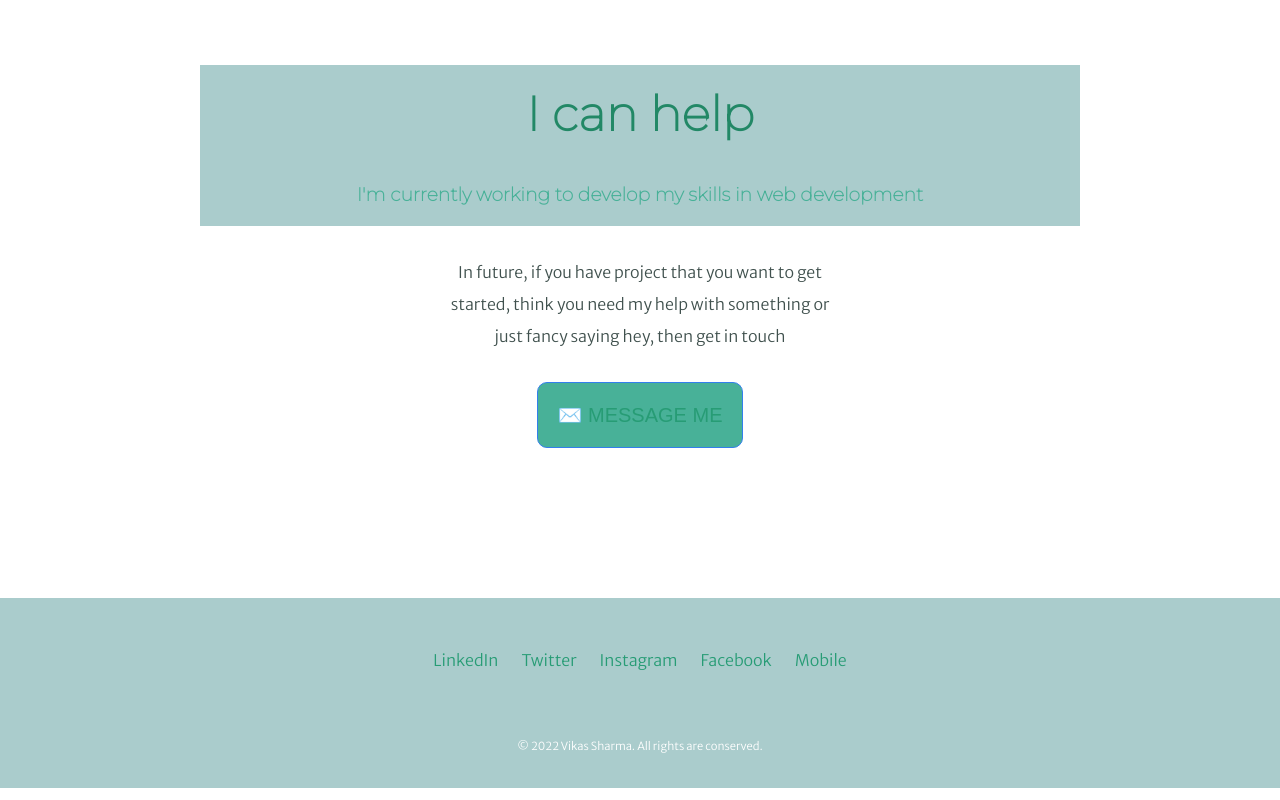
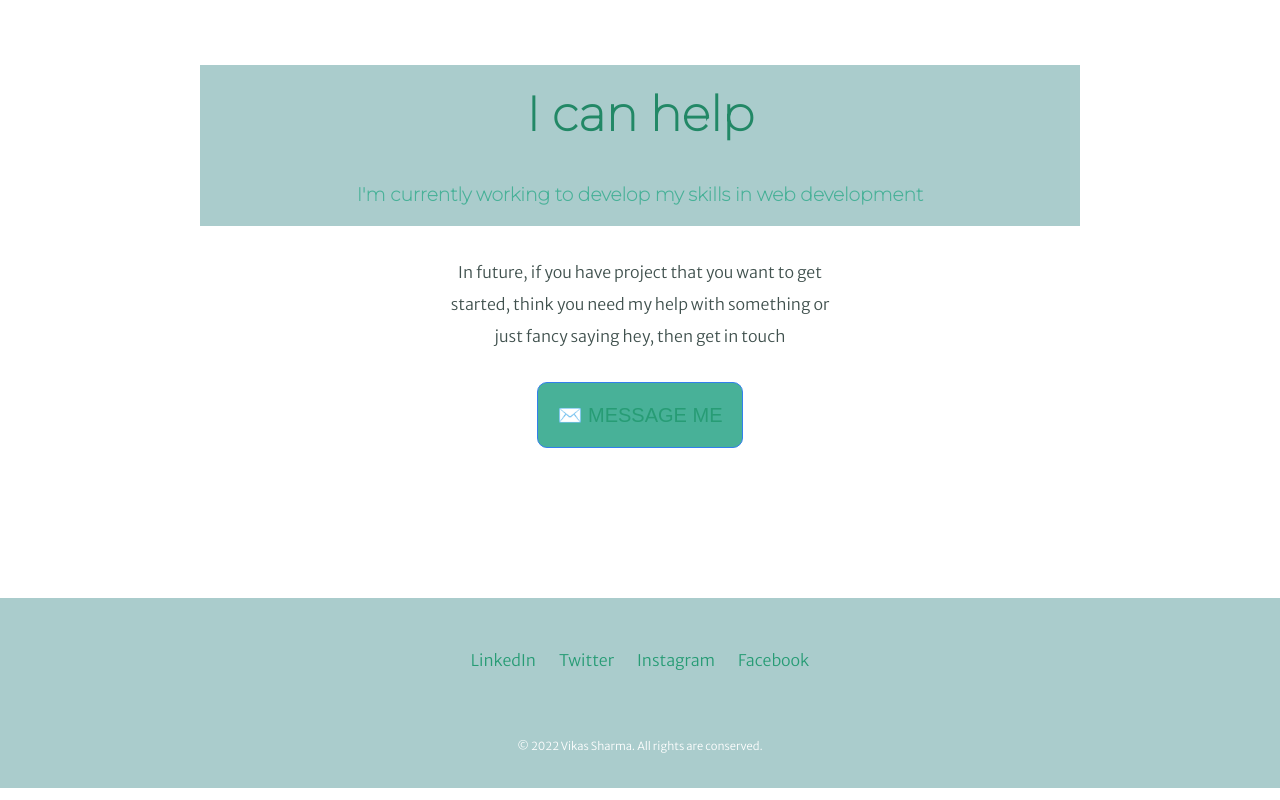
Before and after one commit to moksh1223/PERSONAL-WEBSITE, a plain HTML site: page index.html in a window 1280 px wide. Shown: the part 2147-2947 px from the top of the page. Drawn offline with Linux system fonts and the light colour scheme.

Commit message:
Update index.html

```diff
--- a/index.html
+++ b/index.html
@@ -50,7 +50,6 @@
       <a class="footer-link" href="https://twitter.com/VikasSh26327403">Twitter</a>
       <a class="footer-link" href="https://www.instagram.com/sharma.vikas1/">Instagram</a>
       <a class="footer-link" href="https://www.facebook.com/profile.php?id=100054787733275">Facebook</a>
-      <a class="footer-link" href="tel:+916005875153">Mobile</a>
       <p class="copyright">© 2022 Vikas Sharma. All rights are conserved.</p>
     </div>
   </body>
```
